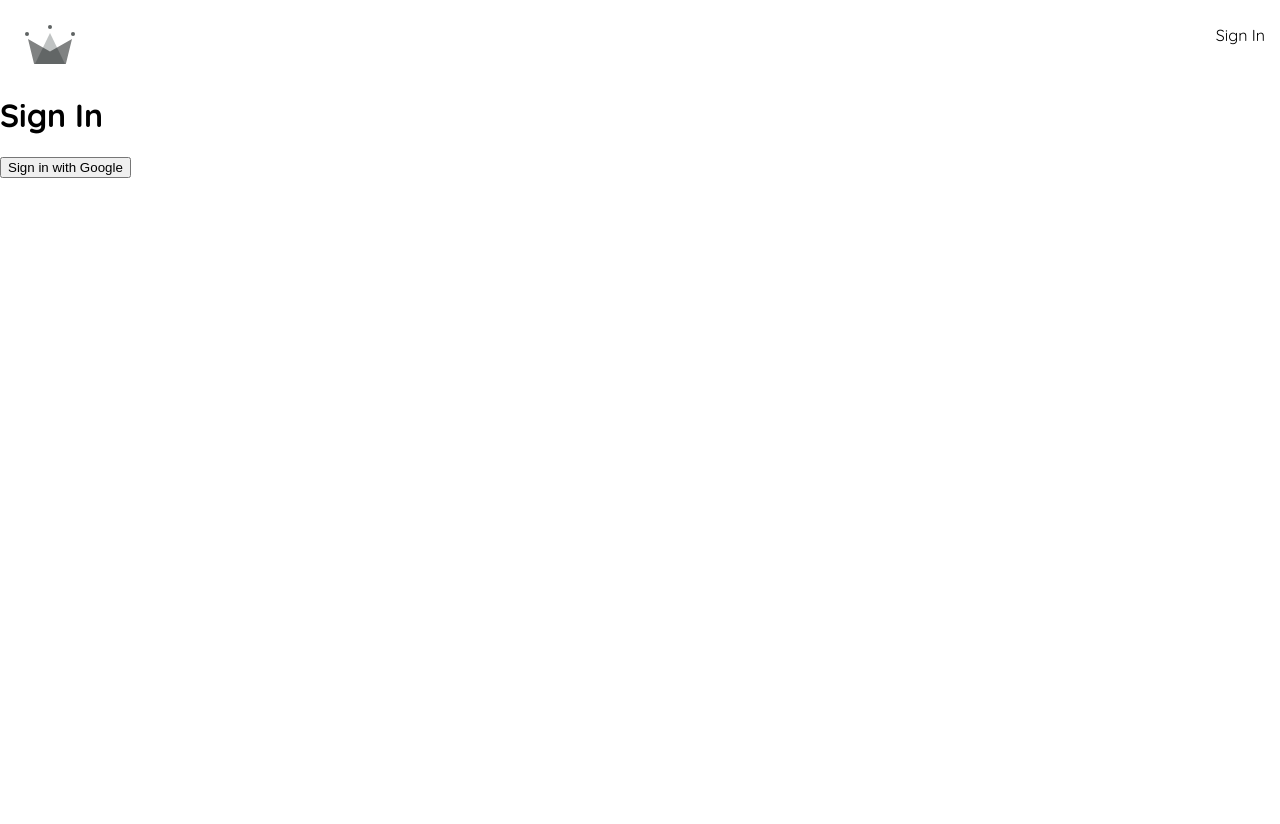
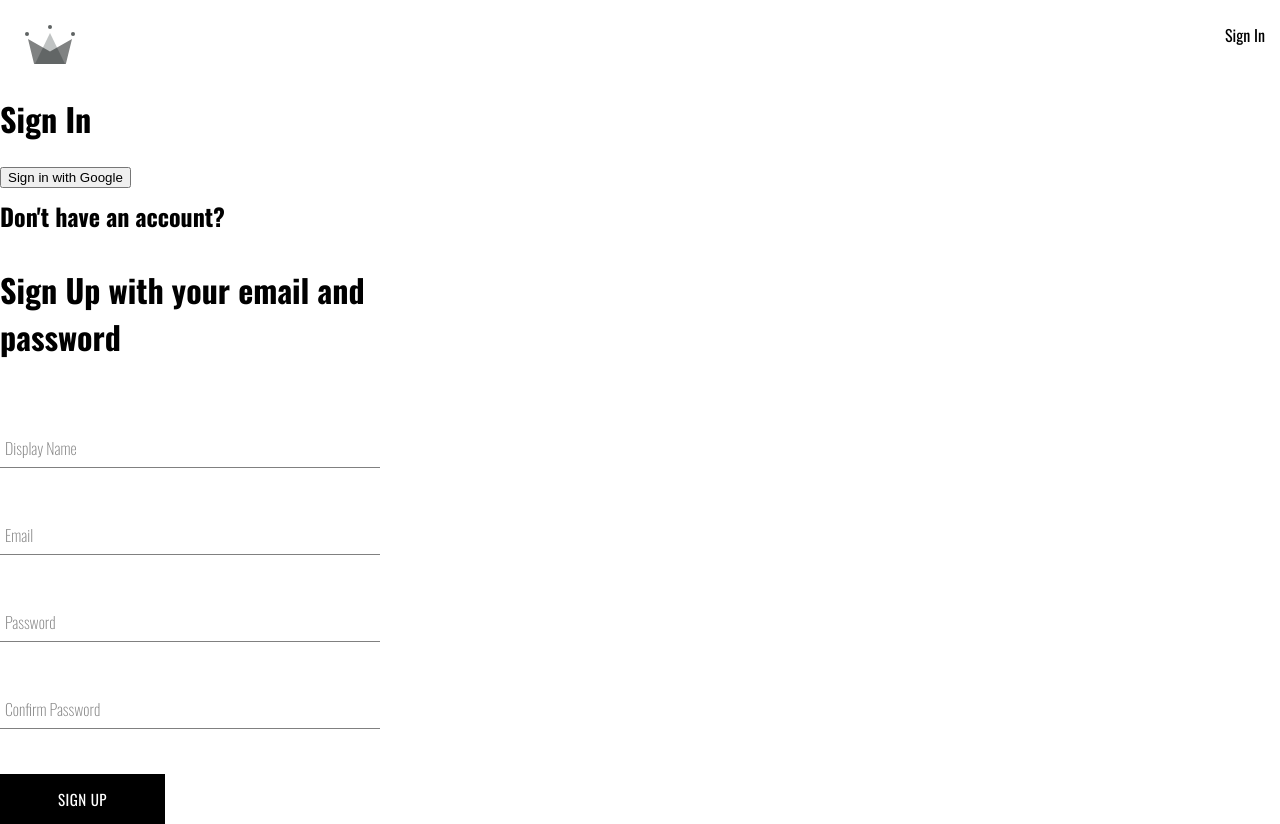
Before and after one commit to DavOlufuwa/clothing-project, a React (Vite) app: page /sign-in in a window 1280 px wide. Before the commit the page ends 800 px from the top, so only its background shows below. Built offline with nearby package versions, Linux system fonts and the light colour scheme.

Commit message:
Added form input and button component

```diff
--- a/index.html
+++ b/index.html
@@ -5,8 +5,7 @@
     <link rel="icon" type="image/svg+xml" href="/vite.svg" />
     <link rel="preconnect" href="https://fonts.googleapis.com">
     <link rel="preconnect" href="https://fonts.gstatic.com" crossorigin>
-    <link href="https://fonts.googleapis.com/css2?family=Quicksand:wght@300;400;500;600;700&display=swap" rel="stylesheet">
-    <meta name="viewport" content="width=device-width, initial-scale=1.0" />
+    <link href="https://fonts.googleapis.com/css2?family=Oswald:wght@200;300;400;500;600;700&display=swap" rel="stylesheet">    <meta name="viewport" content="width=device-width, initial-scale=1.0" />
     <title>Crown Clothing</title>
   </head>
   <body>
--- /dev/null
+++ b/src/components/Button.jsx
@@ -0,0 +1,18 @@
+import '../styles/button.styles.scss';
+
+const button_type_classes ={
+  google: "google-sign-in",
+  inverted: "inverted",
+
+}
+
+
+const Button = ({children, buttonType, ...otherProps}) => {
+  return (
+    <button className={`button-container ${button_type_classes[buttonType]}`} {...otherProps}>
+      {children}
+    </button>
+  )
+}
+
+export default Button
--- /dev/null
+++ b/src/components/FormInput.jsx
@@ -0,0 +1,16 @@
+import '../styles/form-input.styles.scss';
+
+const FormInput = ({ label, ...otherProps }) => {
+  return (
+    <div className="group">
+      <input className="form-input" {...otherProps} />
+      {
+        label && (
+          <label className={`${otherProps.value.length ? "shrink" : ""} form-input-label`}>{label}</label>
+        )
+      }
+    </div>
+  )
+}
+
+export default FormInput
--- a/src/index.scss
+++ b/src/index.scss
@@ -4,8 +4,10 @@
 
 body{
   margin: 0;
-  font-family: 'Quicksand', sans-serif;
+  font-family: 'Oswald', sans-serif;
 }
+
+
 
 a{
   text-decoration: none;
--- a/src/routes/SignIn/SignIn.jsx
+++ b/src/routes/SignIn/SignIn.jsx
@@ -1,19 +1,40 @@
-import { createUserDocFromAuth, signInWithGooglePopup } from "../../utilities/firebase"
+import {createUserDocFromAuth, signInWithGooglePopup,  } from "../../utilities/firebase"
+import SignUp from "../SignUp/SignUp";
+
+
 
 const SignIn = () => {
 
+  // useEffect(() => {
+  //   (
+  //     async () => {
+  //       const response = await getRedirectResult(auth);
+  //       console.log(response);
+  //       if(response) {
+  //         const userDocRef = await createUserDocFromAuth(response.user);
+  //       }
+  //     }
+
+  //   )()
+  // }, [])
+
+
   const logGoogleUser = async () => {
     const {user} = await signInWithGooglePopup();
-
-    const userDocRef = await createUserDocFromAuth(user);
-
+    await createUserDocFromAuth(user);
   }
 
+  // const logGoogleRedirectUser = async () => {
+  //   const {user} = await signInWithGoogleRedirect()
+  //   console.log(user);
+  // }
 
   return (
     <div>
       <h1>Sign In</h1>
       <button onClick={logGoogleUser}>Sign in with Google</button>
+      {/* <button onClick={logGoogleRedirectUser}>Sign in with Redirect</button> */}
+      <SignUp />
     </div>
   )
 }
--- /dev/null
+++ b/src/routes/SignUp/SignUp.jsx
@@ -0,0 +1,108 @@
+import { useState } from "react";
+import FormInput from "../../components/FormInput";
+import {  createAuthUserWithEmailAndPassword, createUserDocFromAuth } from "../../utilities/firebase";
+import '../../styles/sign-up-form.styles.scss';
+import Button from "../../components/Button";
+const defaultFormFields = {
+  displayName: '',
+  email: '',
+  password: '',
+  confirmPassword: ''
+}
+
+
+
+const SignUp = () => {
+
+  const [formFields, setFormFields] = useState(defaultFormFields);
+
+
+
+  // destructure form fields
+  const { displayName, email, password, confirmPassword } = formFields;
+
+  const handleChange = (event) => {
+    const {name, value} = event.target;
+    setFormFields({...formFields, [name]: value})
+  }
+
+  const resetFormFields = () => {
+    setFormFields(defaultFormFields)
+  }
+
+  const inputOptions = {
+    name:"",
+    type:"",
+    value:"",
+    onChange: handleChange
+  }
+  const handleSubmit = async (event) => {
+    event.preventDefault();
+    if(password !== confirmPassword){
+      console.log("passwords do not match");
+      return;
+    }
+
+    try {
+      const {user} =  await createAuthUserWithEmailAndPassword(email, password)
+
+      await createUserDocFromAuth(user, {displayName});
+
+      resetFormFields();
+
+    } catch (error) {
+      if(error.code === "auth/email-already-in-use") {
+        console.log("Cannot create user, email already in use");
+      }
+      else if(error.code === "auth/weak-password") {
+        console.log("Password must be at least 6 characters");
+      }
+      console.error("Sorry there was an error", error.message)
+    }
+  }
+
+  return (
+    <div className="sign-up-container">
+      <h2>Don't have an account?</h2>
+      <h1>Sign Up with your email and password</h1>
+      <form onSubmit={handleSubmit}>
+        {/* display name, email, password, confirm password, all required */}
+
+        <FormInput
+          label="Display Name"
+          name="displayName"
+          type="text"
+          value={displayName}
+          onChange={handleChange}
+        />
+
+        <FormInput
+          label="Email"
+          name="email"
+          type="email"
+          value={email}
+          onChange={handleChange}
+        />
+        <FormInput
+          label="Password"
+          name="password"
+          type="password"
+          value={password}
+          onChange={handleChange}
+        />
+
+        <FormInput
+          label="Confirm Password"
+          name="confirmPassword"
+          type="password"
+          value={confirmPassword}
+          onChange={handleChange}
+        />
+
+        <Button type="submit">Sign Up</Button>
+      </form>
+    </div>
+  )
+}
+
+export default SignUp
--- a/src/styles/button.styles.scss
+++ b/src/styles/button.styles.scss
@@ -10,11 +10,12 @@
   color: white;
   text-transform: uppercase;
   font-family: 'Open Sans Condensed';
-  font-weight: bolder;
+  font-weight: 400;
   border: none;
   cursor: pointer;
   display: flex;
   justify-content: center;
+  font-family: 'Oswald', sans-serif;
 
   &:hover {
     background-color: white;
--- a/src/styles/form-input.styles.scss
+++ b/src/styles/form-input.styles.scss
@@ -40,7 +40,7 @@ $main-color: black;
   .form-input-label {
     color: $sub-color;
     font-size: 16px;
-    font-weight: normal;
+    font-weight: 200;
     position: absolute;
     pointer-events: none;
     left: 5px;
--- /dev/null
+++ b/src/styles/sign-up-form.styles.scss
@@ -0,0 +1,9 @@
+.sign-up-container{
+  display: flex;
+  flex-direction: column;
+  width: 380px;
+
+  h2{
+    margin: 10px 0;
+  }
+}
--- a/src/utilities/firebase.js
+++ b/src/utilities/firebase.js
@@ -1,8 +1,10 @@
 import { initializeApp } from "firebase/app";
 // import googlesignin, redirectsignin, auth, googleauth
-import { getAuth, GoogleAuthProvider, signInWithPopup, signInWithRedirect } from "firebase/auth";
+import { createUserWithEmailAndPassword, getAuth, GoogleAuthProvider, signInWithPopup, signInWithRedirect } from "firebase/auth";
 // import firestore
 import { getFirestore, doc, setDoc, getDoc } from "firebase/firestore";
+
+
 
 const firebaseConfig = {
   apiKey: "AIzaSyDG5KNDBGBWCcdldff8Rgg-R4Xei7OSUYk",
@@ -15,24 +17,33 @@ const firebaseConfig = {
 
 const app = initializeApp(firebaseConfig);
 
-const provider = new GoogleAuthProvider();
+// google provider
+const googleProvider = new GoogleAuthProvider();
 
-provider.setCustomParameters({
+
+
+
+
+googleProvider.setCustomParameters({
   prompt: "select_account"
 });
 
 export const auth = getAuth();
-export const signInWithGooglePopup = () => signInWithPopup(auth, provider);
+export const signInWithGooglePopup = () => signInWithPopup(auth, googleProvider);
+export const signInWithGoogleRedirect = () => signInWithRedirect(auth, googleProvider);
 export const db = getFirestore();
 
-// creating a user document after authentication
-export const createUserDocFromAuth = async (userAuth) => {
+// creating a user document after google signin authentication
+export const createUserDocFromAuth = async (userAuth, additionalInformation = {}) => {
+  if (!userAuth) return;
+
   const userDocRef = doc(db, "users", userAuth.uid);
 
   const userSnapShot = await getDoc(userDocRef);
 
   // check if user doc/data already exists
   if (!userSnapShot.exists()) {
+    // if not, create the document and set it from the user auth into the collection
     const { displayName, email } = userAuth;
     const createdAt = new Date();
 
@@ -41,14 +52,18 @@ export const createUserDocFromAuth = async (userAuth) => {
         displayName,
         email,
         createdAt,
-        // ...userAuth
+        ...additionalInformation,
       })
     }catch(error) {
       console.log('error creating the user', error.message);
     }
   }
-
   // if it does, return the user doc
   return userDocRef;
-  // if not, create the document and set it from the user auth into the collection
 }
+
+// function to create user doc from emaiil and password
+export const createAuthUserWithEmailAndPassword = async (email, password) => {
+  if (!email || !password) return;
+  return await createUserWithEmailAndPassword(auth, email, password);
+}
```
